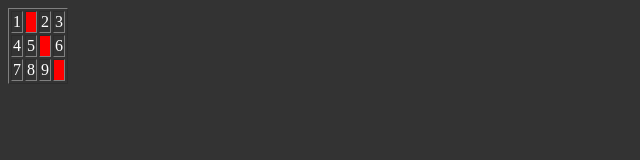
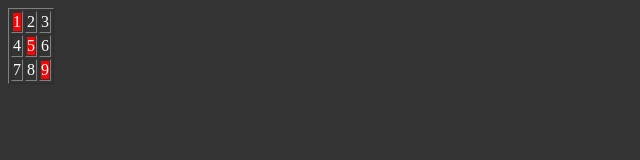
Before and after one commit to IrinaMungalov/JS, a plain HTML site: page JS for_table/index.html in a window 1280 px wide. Shown: the whole page, without its empty margins (0-640 px from the left). Drawn offline with Linux system fonts and the light colour scheme.

Commit message:
Add files via upload

```diff
--- a/JS for_table/index.html
+++ b/JS for_table/index.html
@@ -22,13 +22,14 @@
         let table = `<table border="1">
                        <tr>`
         for (let td = 1; td <= 9; td++) {
-            table += `<td>${td}</td>`
-            if (td == 3 || td == 6) {
-                table += `</tr><tr>`
+            if (td == 4 || td == 7) {
+                table += `</tr><tr>`;
             }
+            table += `<td>`;
             if (td == 1 || td == 5 || td == 9) {
-                table += `<td style="background-color: red;"></td>`;
+                table += `<div style="background-color: red;">`;
             }
+            table += `${td}</td>`;
 
         }
 
```
